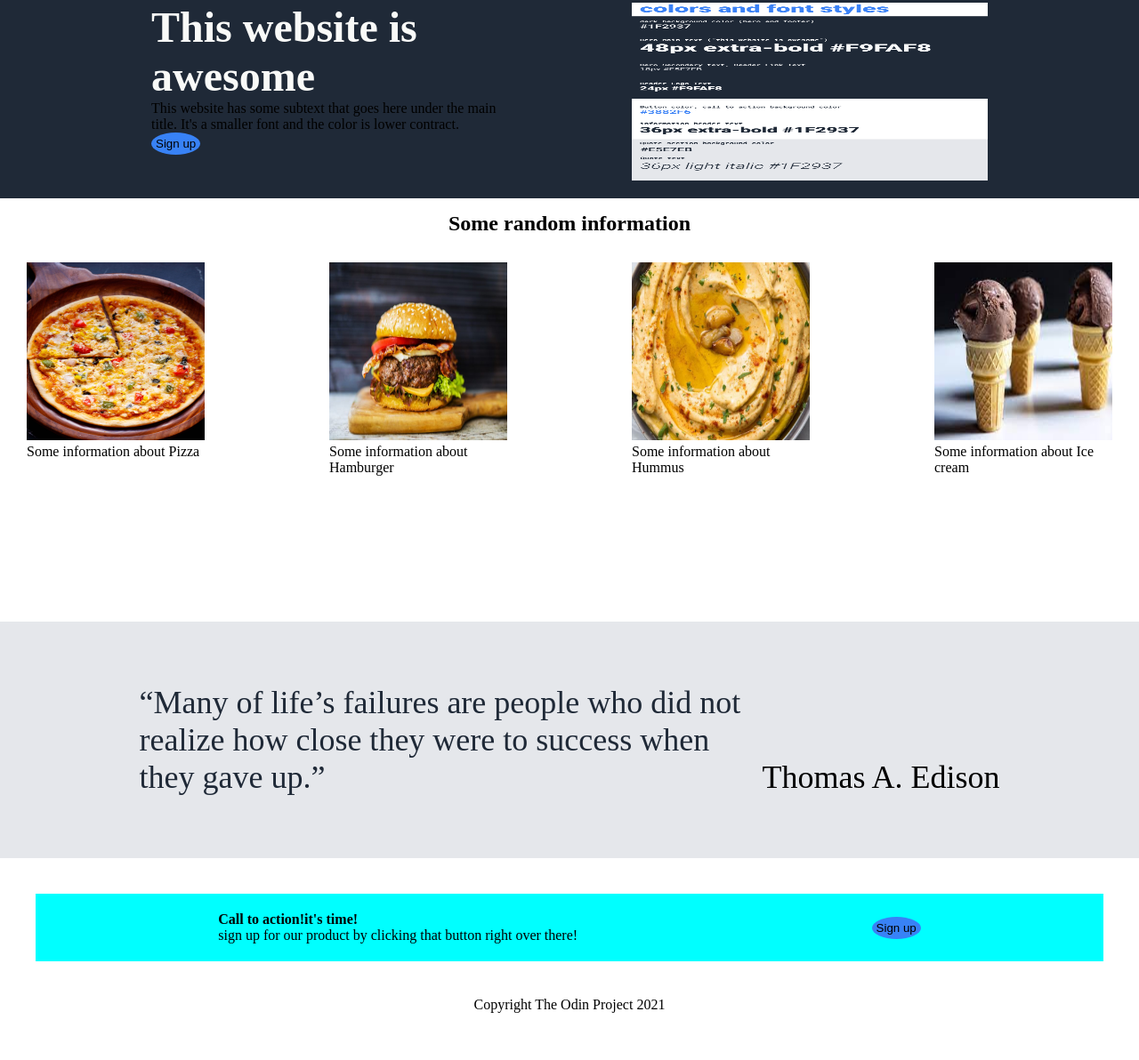
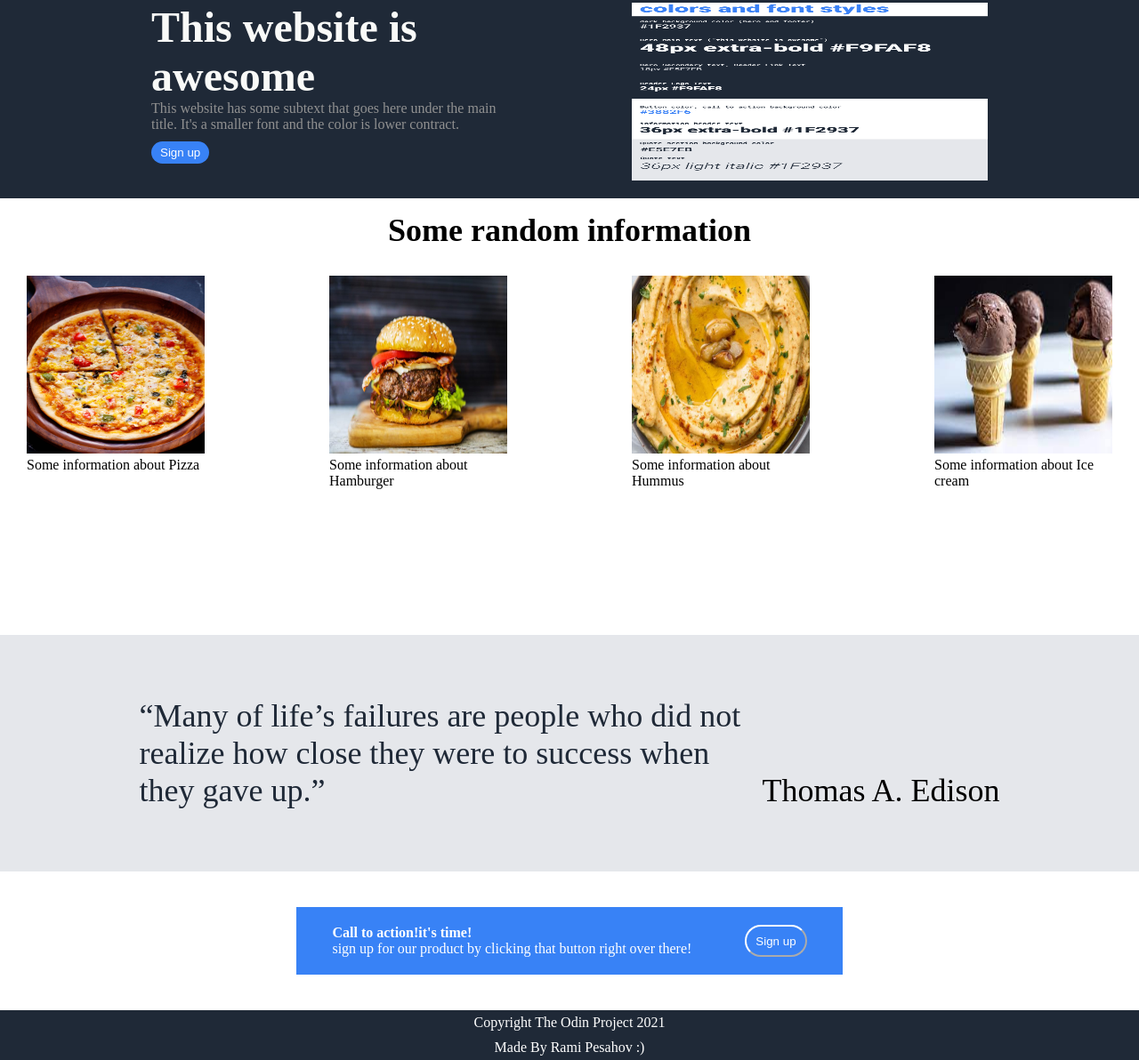
Before and after one commit to RamiPesahov/project-landing-page, a plain HTML site: page index.html in a window 1280 px wide. Shown: the part 79-1271 px from the top of the page at 89% size. Before the commit the page ends 1218 px from the top, so only its background shows below. Drawn offline with Linux system fonts and the light colour scheme.

Commit message:
project completed

```diff
--- a/index.html
+++ b/index.html
@@ -69,6 +69,7 @@
 </div>
 
 <div class="footer"> Copyright The Odin Project 2021
+    <div>Made By Rami Pesahov :)</div>
 </div>
 
 
--- a/style.css
+++ b/style.css
@@ -28,6 +28,13 @@ body {
     font-size: 48px;
     font-weight: bold;
 }
+.context > p {
+    color: #919191;
+    margin-bottom: 10px;
+}
+.context > button {
+    border: 0;
+}
 .context {
     width: 400px;
     flex-wrap: wrap;
@@ -37,30 +44,31 @@ ul {
     display: flex;
     gap: 20px;
 }
-li {
-
-  text-decoration: none;
-}
 a {
-    color: #F9FAF8;
+    color: #919191;
+    text-decoration: none;
 }
 button {
     background-color: #3882F6;
-    border:0;
-    border-radius: 90%;
-    padding: 5px;
-
+    border-radius: 90px;
+    padding: 5px 10px;
+    color: white;
+    border-color: white;
 }
 h2 {
     text-align: center;
     padding-top: 15px;
+    font-size: 36px;
 }
 .card > img, .card > p {
     width: 200px;
     height: 200px;
 }
 .card > img {
-    border-color: cyan;
+    border-color: #3882F6;
+}
+.card {
+    flex-wrap: wrap;
 }
 .cards {
     display: flex;
@@ -94,21 +102,29 @@ h2 {
 }
 .outside {
     display: flex;
+    flex-direction: column;
     justify-content: center;
     align-items: center;
 }
 .contact {
     flex: 1;
     display: flex;
-    justify-content: space-around;
-    align-items: center ;
-
     margin: 40px;
     padding: 20px 40px;
-    background-color: cyan;
+    background-color: #3882F6;
+    color: white;
+    gap: 60px;
+}
+.contact > button {
+
 }
 .footer {
     display: flex;
+    flex-direction: column;
     justify-content: center;
     align-items: center;
+    background-color: #1F2937;
+    color: white;
+    padding:5px 0 ;
+    gap: 10px;
 }
```
